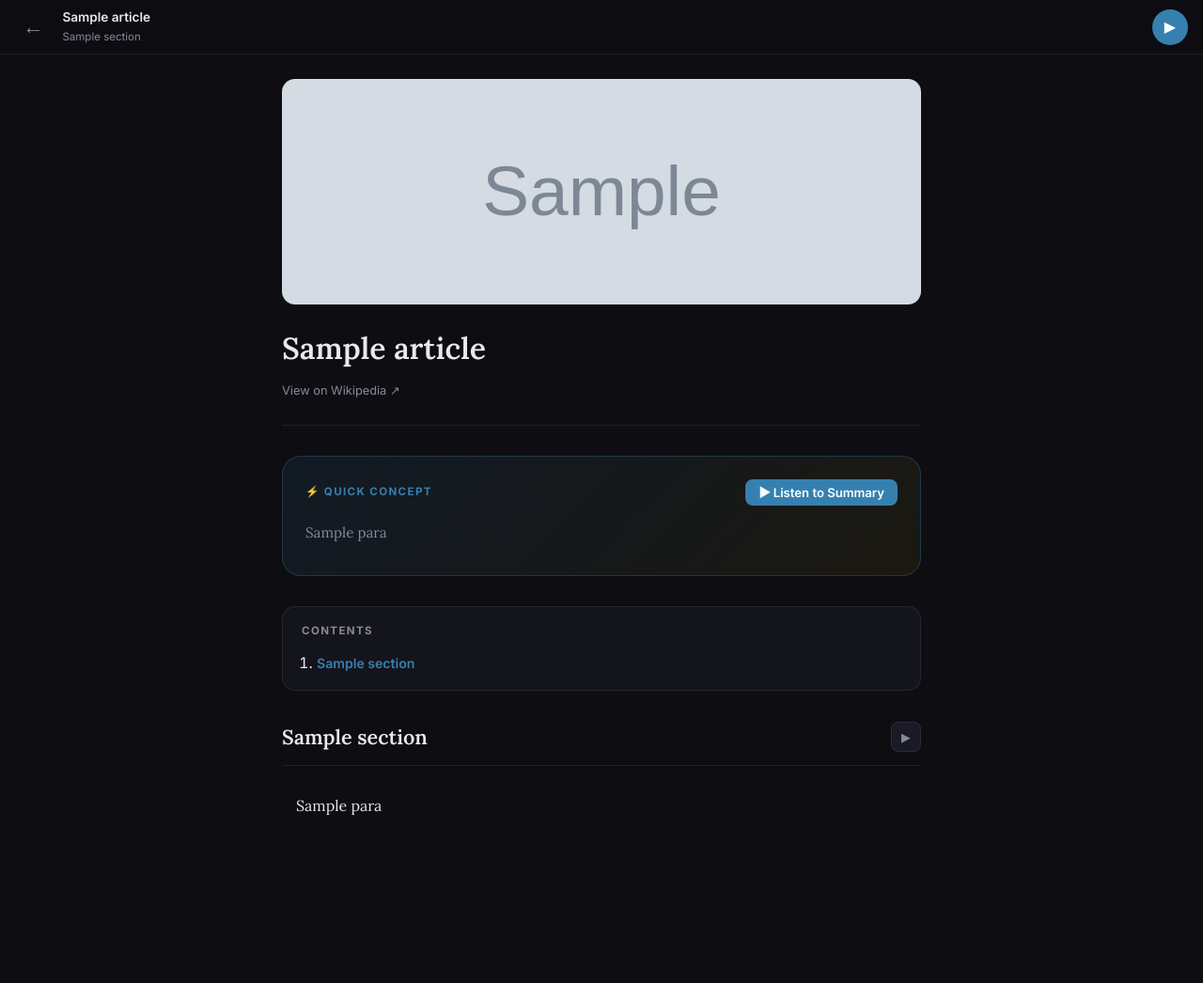
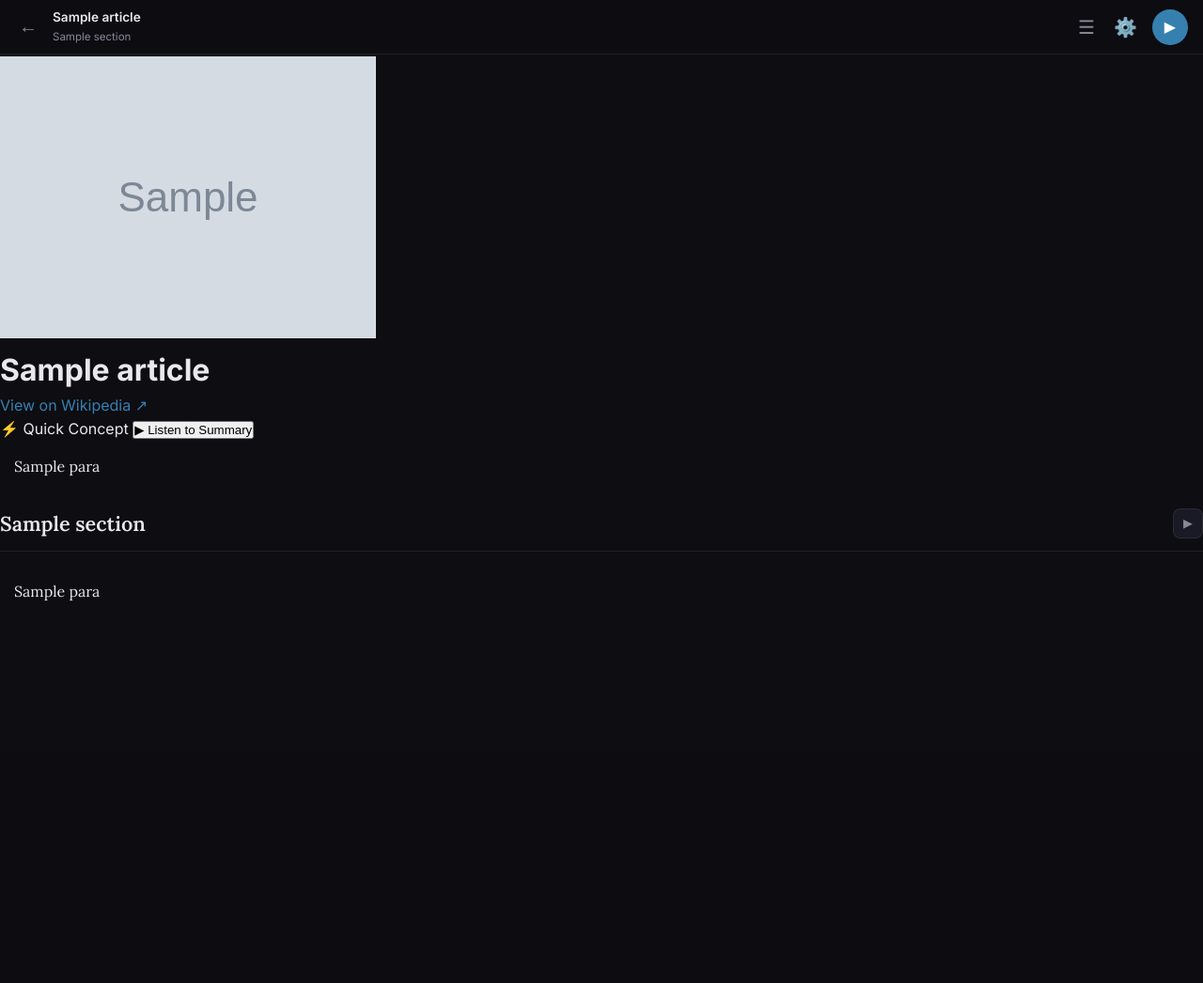
Before and after one commit to Mrswami/wikiRead, a Flask app: template templates/reader.html in a window 1280 px wide. Shown: the whole page at 94% size. After the commit the page ends 640 px from the top, so only its background shows below. Run offline with Flask 3, Linux system fonts and the light colour scheme; the template is opened without the code that fills it: most values are stand-ins (such as "Sample title", 1, 10 or a date in 2020); grey boxes marked "Sample" are stand-in pictures.

Commit message:
feat(ui): add slide-out modals for TOC and TTS settings, make summary paragraphs individually playable

```diff
--- a/static/style.css
+++ b/static/style.css
@@ -219,15 +219,19 @@ a:hover { text-decoration: underline; }
   z-index: 100;
 }
 
-.back-btn {
+.icon-btn {
   color: var(--text-muted);
-  font-size: 1.4rem;
-  line-height: 1;
-  padding: var(--space);
-  border-radius: 50%;
+  font-size: 1.25rem;
+  background: transparent;
+  border: none;
+  cursor: pointer;
+  padding: calc(var(--space) * 0.5);
+  display: flex;
+  align-items: center;
+  justify-content: center;
   transition: var(--transition);
 }
-.back-btn:hover { color: var(--text); background: var(--bg-elevated); text-decoration: none; }
+.icon-btn:hover { color: var(--text); }
 
 .top-bar-info {
   flex: 1;
@@ -270,124 +274,111 @@ a:hover { text-decoration: underline; }
 .global-play-btn:hover { background: #5090c0; transform: scale(1.08); }
 .global-play-btn.playing { background: var(--gold); color: #111; }
 
-/* Reader Layout */
-.reader-container {
-  max-width: 720px;
-  margin: 0 auto;
-  padding: calc(var(--space) * 3) calc(var(--space) * 2.5);
+/* Modals for Settings and TOC */
+.menu-modal {
+  position: fixed;
+  top: 58px;
+  right: 0;
+  width: 320px;
+  max-width: 100vw;
+  height: calc(100vh - 58px);
+  background: rgba(20, 20, 28, 0.95);
+  backdrop-filter: blur(16px);
+  -webkit-backdrop-filter: blur(16px);
+  border-left: 1px solid var(--border);
+  box-shadow: -4px 0 20px rgba(0,0,0,0.5);
+  z-index: 90;
+  overflow-y: auto;
+  padding: calc(var(--space) * 3);
+  display: flex;
+  flex-direction: column;
 }
 
-/* Article Header */
-.article-header {
-  margin-bottom: calc(var(--space) * 4);
-  padding-bottom: calc(var(--space) * 3);
+.menu-header {
+  display: flex;
+  justify-content: space-between;
+  align-items: center;
+  margin-bottom: calc(var(--space) * 3);
+  padding-bottom: var(--space);
   border-bottom: 1px solid var(--border);
 }
 
-.article-thumb {
-  width: 100%;
-  max-height: 240px;
-  object-fit: cover;
-  border-radius: var(--radius-md);
-  margin-bottom: calc(var(--space) * 2.5);
+.menu-title {
+  font-family: var(--font-body);
+  font-weight: 600;
+  font-size: 1.2rem;
+  color: var(--text);
 }
 
-.article-title {
-  font-family: var(--font-body);
-  font-size: 2rem;
-  font-weight: 600;
-  line-height: 1.2;
-  margin-bottom: calc(var(--space) * 1.5);
-}
-
-.wiki-link {
-  font-size: 0.8rem;
+.close-btn {
+  background: none;
+  border: none;
   color: var(--text-muted);
-  transition: var(--transition);
-}
-.wiki-link:hover { color: var(--accent); }
-
-/* Concept Capture Card */
-.concept-card {
-  background: linear-gradient(135deg, rgba(54,128,176,0.12), rgba(246,201,14,0.06));
-  border: 1px solid rgba(54,128,176,0.3);
-  border-radius: var(--radius-lg);
-  padding: calc(var(--space) * 3);
-  margin-bottom: calc(var(--space) * 4);
-}
-
-.concept-card-header {
-  display: flex;
-  align-items: center;
-  justify-content: space-between;
-  gap: var(--space);
-  margin-bottom: calc(var(--space) * 2);
-  flex-wrap: wrap;
-}
-
-.concept-label {
-  font-size: 0.72rem;
-  font-weight: 700;
-  letter-spacing: 0.12em;
-  text-transform: uppercase;
-  color: var(--accent);
-}
-
-.concept-play-btn {
-  background: var(--accent);
-  color: #fff;
-  border: none;
-  border-radius: var(--radius-sm);
-  padding: calc(var(--space) * 0.75) calc(var(--space) * 1.75);
-  font-family: var(--font-ui);
-  font-size: 0.82rem;
-  font-weight: 600;
+  font-size: 1.2rem;
   cursor: pointer;
   transition: var(--transition);
 }
-.concept-play-btn:hover { background: #5090c0; }
-.concept-play-btn.playing { background: var(--gold); color: #111; }
+.close-btn:hover { color: var(--danger); transform: scale(1.1); }
 
-.concept-body p {
-  font-family: var(--font-body);
+/* Settings Styles */
+.settings-row {
+  margin-bottom: calc(var(--space) * 2.5);
+  display: flex;
+  flex-direction: column;
+  gap: calc(var(--space) * 0.75);
+}
+.settings-row label {
+  font-size: 0.85rem;
+  font-weight: 600;
+  color: var(--text-muted);
+}
+.settings-row select {
+  background: var(--bg-elevated);
+  color: var(--text);
+  border: 1px solid var(--border);
+  padding: calc(var(--space) * 1);
+  border-radius: var(--radius-sm);
+  font-family: var(--font-ui);
+}
+.settings-row input[type="range"] {
+  width: 100%;
+  accent-color: var(--accent);
+}
+.checkbox-row {
+  flex-direction: row;
+  align-items: flex-start;
+}
+.checkbox-row label {
+  display: flex;
+  gap: calc(var(--space) * 1.5);
+  align-items: flex-start;
+  cursor: pointer;
+  line-height: 1.4;
+  color: var(--text);
+  font-weight: 400;
+}
+.checkbox-row input {
+  margin-top: 3px;
+  accent-color: var(--accent);
+}
+
+/* TOC Styles inside Modal */
+.toc-list {
+  list-style: none;
+  display: flex;
+  flex-direction: column;
+  gap: calc(var(--space) * 1.5);
+}
+.toc-link {
   font-size: 0.95rem;
   color: var(--text-muted);
-  margin-bottom: var(--space);
-  line-height: 1.75;
+  transition: var(--transition);
+  display: block;
 }
-
-/* Table of Contents */
-.toc {
-  background: var(--bg-card);
-  border: 1px solid var(--border);
-  border-radius: var(--radius-md);
-  padding: calc(var(--space) * 2) calc(var(--space) * 2.5);
-  margin-bottom: calc(var(--space) * 4);
+.toc-link:hover, .toc-link.active {
+  color: var(--accent);
+  transform: translateX(4px);
 }
-
-.toc-header {
-  font-size: 0.72rem;
-  font-weight: 700;
-  letter-spacing: 0.12em;
-  text-transform: uppercase;
-  color: var(--text-muted);
-  margin-bottom: calc(var(--space) * 1.5);
-}
-
-.toc-list {
-  padding-left: calc(var(--space) * 2);
-  display: flex;
-  flex-direction: column;
-  gap: calc(var(--space) * 0.5);
-}
-
-.toc-link {
-  font-size: 0.88rem;
-  color: var(--text-muted);
-  transition: var(--transition);
-}
-.toc-link:hover { color: var(--accent); text-decoration: none; }
-.toc-link.active { color: var(--accent); font-weight: 600; }
 
 /* Article Sections */
 .article-section {
--- a/templates/reader.html
+++ b/templates/reader.html
@@ -12,14 +12,63 @@
 
   <!-- STICKY TOP BAR -->
   <div class="top-bar" id="topBar">
-    <a href="/" class="back-btn" title="Home">←</a>
+    <button class="icon-btn" onclick="window.location.href='/'" title="Home">←</button>
     <div class="top-bar-info">
       <span class="top-bar-title">{{ article.title }}</span>
       <span class="top-bar-section" id="currentSectionLabel">Introduction</span>
     </div>
-    <button class="global-play-btn" id="globalPlayBtn" onclick="toggleGlobalPlay()" title="Play / Pause">
-      ▶
-    </button>
+    <button class="icon-btn" onclick="toggleMenu('tocModal')" title="Table of Contents">☰</button>
+    <button class="icon-btn" onclick="toggleMenu('settingsModal')" title="TTS Settings">⚙️</button>
+    <button class="global-play-btn" id="globalPlayBtn" onclick="toggleGlobalPlay()" title="Play / Pause">▶</button>
+  </div>
+
+  <!-- TOC MODAL (Hamburger Menu) -->
+  <div class="menu-modal" id="tocModal" style="display:none;">
+    <div class="menu-header">
+      <span class="menu-title">Table of Contents</span>
+      <button class="close-btn" onclick="toggleMenu('tocModal')">✕</button>
+    </div>
+    <ol class="toc-list">
+      {% for section in article.sections %}
+      <li>
+        <a href="#section-{{ loop.index0 }}" class="toc-link" onclick="scrollToSection({{ loop.index0 }}); toggleMenu('tocModal')">
+          {{ section.title }}
+        </a>
+      </li>
+      {% endfor %}
+    </ol>
+  </div>
+
+  <!-- SETTINGS MODAL -->
+  <div class="menu-modal" id="settingsModal" style="display:none;">
+    <div class="menu-header">
+      <span class="menu-title">Audio Settings</span>
+      <button class="close-btn" onclick="toggleMenu('settingsModal')">✕</button>
+    </div>
+    <div class="settings-row">
+      <label for="voiceSelect">Voice</label>
+      <select id="voiceSelect" onchange="updateTTSConfig()"></select>
+    </div>
+    <div class="settings-row">
+      <label for="rateSlider">Speed (<span id="rateLabel">1.0</span>x)</label>
+      <input type="range" id="rateSlider" min="0.5" max="2.0" step="0.1" value="1.0" oninput="updateTTSConfig()">
+    </div>
+    <div class="settings-row">
+      <label for="pitchSlider">Pitch (<span id="pitchLabel">1.0</span>)</label>
+      <input type="range" id="pitchSlider" min="0.5" max="2.0" step="0.1" value="1.0" oninput="updateTTSConfig()">
+    </div>
+    <div class="settings-row checkbox-row">
+      <label>
+        <input type="checkbox" id="expandNumbersCheck" onchange="updateTTSConfig()" checked>
+        Expand # (e.g. #1 → number one)
+      </label>
+    </div>
+    <div class="settings-row checkbox-row">
+      <label>
+        <input type="checkbox" id="removePunctuationCheck" onchange="updateTTSConfig()">
+        Ignore punctuation (: ; - "")
+      </label>
+    </div>
   </div>
 
   <div class="reader-container">
@@ -42,25 +91,11 @@
       </div>
       <div class="concept-body" id="conceptBody">
         {% for para in article.summary %}
-        <p>{{ para }}</p>
+        <p class="article-para summary-para" onclick="speakParagraph(this)">{{ para }}</p>
         {% endfor %}
       </div>
     </div>
     {% endif %}
-
-    <!-- TABLE OF CONTENTS -->
-    <nav class="toc" id="toc">
-      <div class="toc-header">Contents</div>
-      <ol class="toc-list">
-        {% for section in article.sections %}
-        <li>
-          <a href="#section-{{ loop.index0 }}" class="toc-link" onclick="scrollToSection({{ loop.index0 }})">
-            {{ section.title }}
-          </a>
-        </li>
-        {% endfor %}
-      </ol>
-    </nav>
 
     <!-- ARTICLE SECTIONS -->
     <div class="article-body">
```
Also changed, not shown: static/app.js (+84 -7 lines).
